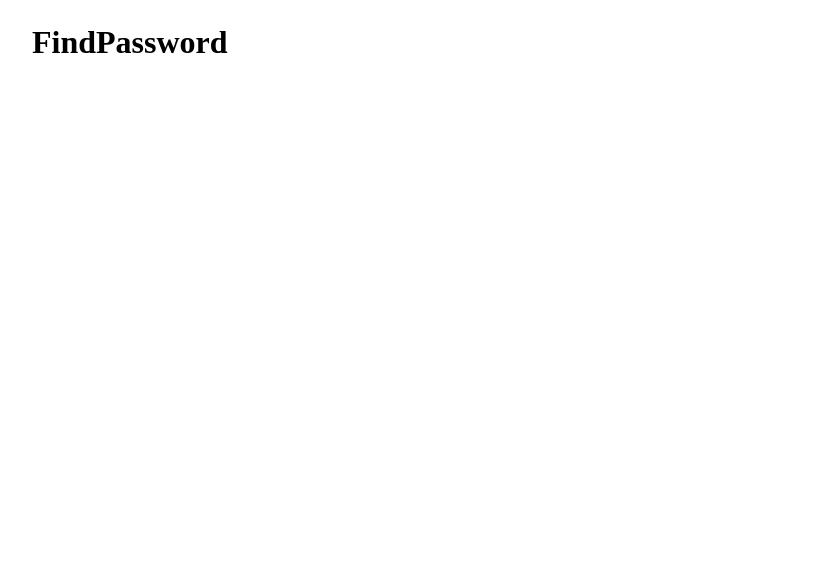
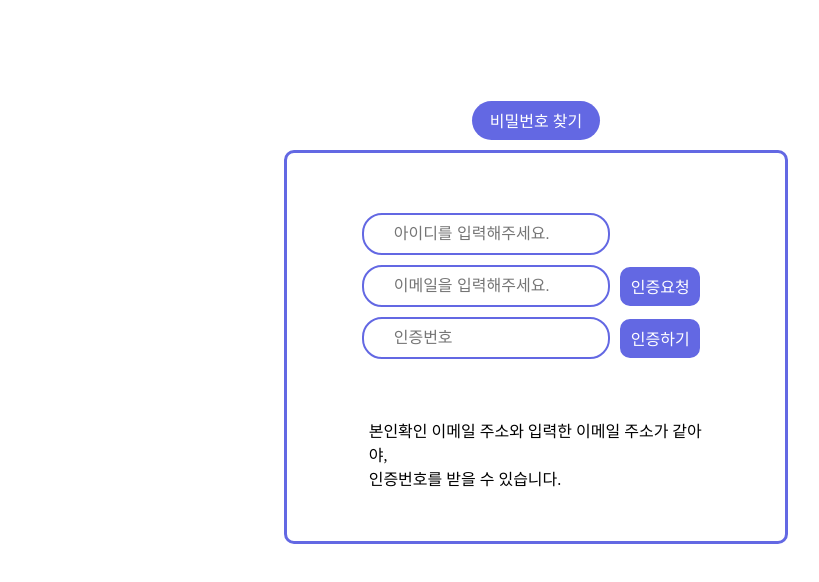
Before and after one commit to charBS0701/linkive-react, a React (Create React App) app: page /login/findpassword in a window 1280 px wide. Shown: the top 582 px of the page, without its empty margins (104-923 px from the left). Built offline with nearby package versions, Linux system fonts and the light colour scheme.

Commit message:
Feat FindPassword UI, 기능, API 완료

```diff
--- a/src/pages/setting/Btn.jsx
+++ b/src/components/Btn.jsx
@@ -26,6 +26,12 @@ const Btn = styled.button`
       font-size: 1.2rem;
     `
   }
+  ${(props) =>
+    props.$empty &&
+    css`
+    visibility: hidden;
+    `
+  }
 `;
 
 export default Btn;
--- a/src/pages/setting/InputLine.jsx
+++ b/src/components/InputLine.jsx
@@ -1,5 +1,5 @@
 import styled from "styled-components";
-import palette from "../../styles/colorPalette";
+import palette from "../styles/colorPalette";
 
 const InputLine = styled.input`
   // 글자 크기
--- /dev/null
+++ b/src/components/TitleComponent.jsx
@@ -0,0 +1,11 @@
+import styled from "styled-components";
+
+const TitleComponent = styled.span`
+    color: white;
+    background-color: #6368E3;
+    border-radius: 30px;
+    padding: 7px 20px;
+    align-content: center;
+`;
+
+export default TitleComponent;
--- a/src/pages/login/FindPassword.jsx
+++ b/src/pages/login/FindPassword.jsx
@@ -1,9 +1,209 @@
+import React, { useState } from "react";
+import { Link } from "react-router-dom";
+import {
+  Container,
+  ProfileContainer,
+  InfoRowContainer,
+} from "../setting/EditProfilePage";
+import TitleComponent from "../../components/TitleComponent";
+import Btn from "../../components/Btn";
+import InputLine from "../../components/InputLine";
+import styled from "styled-components";
+import palette from "../../styles/colorPalette";
+import FindPwAfter from "./FindPwAfter";
+
+const ContentContainer = styled.div`
+  width: 70%;
+`;
+
+const InformMessage = styled.div`
+  font-size: 1rem;
+  color: ${palette.mainColor};
+  margin-top: 5%;
+  margin-bottom: 5%;
+  margin-left: 2%;
+  visible: none;
+`;
+
 const FindPassword = () => {
-  console.log("FindPassword");
+  const [id, setId] = useState("");
+  const [email, setEmail] = useState("");
+  const [verificationCode, setVerificationCode] = useState("");
+  const [userVerificationCode, setUserVerificationCode] = useState("");
+  const [showInformMessage, setShowInformMessage] = useState(false);
+
+  const handleIdChange = (event) => {
+    setId(event.target.value);
+  };
+
+  const handleEmailChange = (event) => {
+    setEmail(event.target.value);
+  };
+
+  const handleVerificationCodeChange = (event) => {
+    setUserVerificationCode(event.target.value);
+  };
+
+  const handleSubmit = async () => {
+    const requestOptions = {
+      method: "POST",
+      headers: {
+        "Content-Type": "application/json",
+        "email-auth-type": "findPw",
+      },
+      body: JSON.stringify({ id, email }),
+    };
+
+    try { // 아이디와 이메일이 일치하는지 확인
+      const response = await fetch(
+        "http://localhost:8123/users/checkIdwithEmail",
+        requestOptions
+      );
+      if (response.status === 401) {
+        alert("해당 id의 user가 존재하지 않습니다.");
+        return;
+      } else if (response.status === 409) {
+        alert("아이디와 이메일이 일치하지 않습니다");
+        return;
+      }
+      alert("이메일로 인증번호가 발송되었습니다.");
+      setShowInformMessage(true);
+    }
+    catch (error) {
+      console.error("Error:", error);
+    }
+    try { // 인증번호 발송
+      const response = await fetch(
+        "http://localhost:8123/users/verifyEmail/send",
+        requestOptions
+      );
+      const data = await response.json();
+      setVerificationCode(data.verificationCode);
+    } catch (error) {
+      console.error("Error:", error);
+    }
+  };
+
+  const handleVerify = () => {
+    if (verificationCode == userVerificationCode) {
+      // string == number
+      alert("인증되었습니다.");
+      // 비밀번호 변경 페이지로 이동 <FindPwAfter />
+
+
+
+    } else {
+      alert("인증번호가 일치하지 않습니다.");
+    }
+  };
+
   return (
-    <>
-      <h1>FindPassword</h1>
-    </>
+    <Container style={{ marginTop: "10%" }}>
+      <TitleComponent style={{ marginBottom: "2%", padding: "1.5% 3.5%" }}>
+        비밀번호 찾기
+      </TitleComponent>
+      <ProfileContainer>
+        <InfoRowContainer style={{ padding: "10% 0" }}>
+          <ContentContainer style={{}}>
+            <div
+              style={{
+                marginTop: "10px",
+                display: "flex",
+                alignItems: "center",
+              }}
+            >
+              <InputLine
+                name="id"
+                type="text"
+                value={id}
+                onChange={handleIdChange}
+                placeholder="아이디를 입력해주세요."
+              />
+              <Btn
+                $empty
+                style={{
+                  padding: "1.5%",
+                  width: "120px",
+                  marginLeft: "10px",
+                  borderRadius: "10px",
+                }}
+              >
+                여백맞춤
+              </Btn>
+            </div>
+
+            <div
+              style={{
+                display: "flex",
+                alignItems: "center",
+                justifyItems: "center",
+              }}
+            >
+              <InputLine
+                style={{ marginBottom: "0px" }}
+                name="email"
+                type="email"
+                value={email}
+                onChange={handleEmailChange}
+                placeholder="이메일을 입력해주세요."
+              />
+              <Btn
+                $colored
+                onClick={handleSubmit}
+                style={{
+                  padding: "1.5%",
+                  width: "120px",
+                  marginLeft: "10px",
+                  borderRadius: "10px",
+                }}
+              >
+                인증요청
+              </Btn>
+            </div>
+            <div
+              style={{
+                marginTop: "10px",
+                display: "flex",
+                alignItems: "center",
+              }}
+            >
+              <InputLine
+                style={{ marginBottom: "0px" }}
+                onChange={handleVerificationCodeChange}
+                type="text"
+                placeholder="인증번호"
+              />
+              <Btn
+                $colored
+                onClick={handleVerify}
+                style={{
+                  padding: "1.5%",
+                  width: "120px",
+                  marginLeft: "10px",
+                  borderRadius: "10px",
+                }}
+              >
+                인증하기
+              </Btn>
+            </div>
+
+            {showInformMessage ? (
+              <InformMessage>
+                회원님의 아이디로 이메일로 전송되었습니다.
+              </InformMessage>
+            ) : (
+              <InformMessage style={{ visibility: "hidden" }}>
+                회원님의 아이디로 이메일로 전송되었습니다.
+              </InformMessage>
+            )}
+            <div style={{ marginLeft: "2%" }}>
+              본인확인 이메일 주소와 입력한 이메일 주소가 같아야,
+              <br /> 인증번호를 받을 수 있습니다.
+            </div>
+          </ContentContainer>
+        </InfoRowContainer>
+      </ProfileContainer>
+    </Container>
   );
 };
 
--- /dev/null
+++ b/src/pages/login/FindPwAfter.jsx
@@ -0,0 +1,4 @@
+const FindPwAfter = () => {
+};
+
+export default FindPwAfter;
--- a/src/pages/setting/ChangePwModal.jsx
+++ b/src/pages/setting/ChangePwModal.jsx
@@ -7,8 +7,8 @@ import {
   ModalContent,
 } from "./InquireModal";
 import axios from "axios";
-import Btn from "./Btn";
-import InputLine from "./InputLine";
+import Btn from "../../components/Btn";
+import InputLine from "../../components/InputLine";
 import showPwIcon from "../../contents/showPwIcon.png";
 import checkImg from "../../contents/check_img.png";
 import IncorrectImg from "../../contents/incorrect_img.svg";
--- a/src/pages/setting/EditProfilePage.jsx
+++ b/src/pages/setting/EditProfilePage.jsx
@@ -4,12 +4,13 @@ import edit_img from "../../contents/edit.png";
 import styled, { css } from "styled-components";
 import { useState, useEffect } from "react";
 import WithdrawButton from "./WithdrawButton";
-import Btn from "./Btn";
+import Btn from "../../components/Btn";
 import axios from "axios";
 import Cookies from "js-cookie";
 import ChangePwModal from "./ChangePwModal";
+import { isDisabled } from "@testing-library/user-event/dist/utils";
 
-const Container = styled.div`
+export const Container = styled.div`
   display: flex;
   flex-direction: column;
   align-items: center;
@@ -17,7 +18,7 @@ const Container = styled.div`
   margin: 0 auto;
 `;
 
-const ProfileContainer = styled.div`
+export const ProfileContainer = styled.div`
   width: 100%;
   display: flex;
   flex-direction: row;
@@ -39,7 +40,7 @@ const InputNicknameContainer = styled.div`
   justify-content: space-between;
 `;
 
-const InfoRow = ({ label, img, value, can_edit, userInfo, handlePasswordChange}) => {
+const InfoRow = ({ label, img, value, can_edit, userInfo, handleClick }) => {
   // 변경할 정보 입력하는 모달열기
   const [changeNicknameModalOpen, setChangeNicknameModalOpen] = useState(false);
   const [changePwModalOpen, setChangePwModalOpen] = useState(false);
@@ -77,7 +78,6 @@ const InfoRow = ({ label, img, value, can_edit, userInfo, handlePasswordChange})
     }
   };
 
-
   return (
     <div
       style={{
@@ -100,39 +100,12 @@ const InfoRow = ({ label, img, value, can_edit, userInfo, handlePasswordChange})
       >
         {label}
       </label>
-      <span
-        style={{
-          flex: "3",
-          border: "none",
-          color: can_edit ? "inherit" : "#999999",
-          fontWeight: can_edit ? "bold" : "normal",
-        }}
-      >
-        {value}
-      </span>
-      <img
-        src={img}
-        width="27px"
-        height="27px"
-        alt={can_edit}
-        style={{ marginRight: "20px" }}
-        onClick={handleEditClick}
-      />
-      <ChangePwModal
-        isOpen={changePwModalOpen}
-        close={closeChangePwModal}
-        onOk={handlePasswordChange} // Pass the callback function to the ChangePwModal
-        header="닉네임 변경"
-        label="닉네임"
-        value={value}
-        userInfo={userInfo}
-      />
+        <EditInput initialValue={value} canEdit={can_edit}/>
     </div>
-
   );
 };
 
-const InfoRowContainer = styled.div`
+export const InfoRowContainer = styled.div`
   width: 100%;
   border: solid;
   border-color: #6368e3;
@@ -151,7 +124,65 @@ const ButtonContainer = styled.div`
   justify-content: space-evenly;
 `;
 
-const EditButton = ({accessToken, refreshToken, newPassword}) => {
+const EditInput = ({ initialValue }) => {
+  const [isEditing, setIsEditing] = useState(false);
+  const [value, setValue] = useState(initialValue);
+
+  const handleInputChange = (event) => {
+    setValue(event.target.value);
+  };
+
+  const handleEditClick = () => {
+    setIsEditing(true);
+  };
+
+  const handleBlur = () => {
+    setIsEditing(false);
+  };
+
+return (
+  <div style={{ display: "flex", alignItems: "center" }}>
+    {isEditing ? (
+      <input
+        type="text"
+        value={value}
+        onChange={handleInputChange}
+        onBlur={handleBlur}
+        autoFocus
+        style={{
+          marginLeft: "5%",
+          fontSize: "25px",
+          fontWeight: "bold",
+          opacity: "50%",
+          border: "none",
+        }}
+      />
+    ) : (
+      <span
+        style={{
+          marginLeft: "5%",
+          fontSize: "25px",
+          fontWeight: "bold",
+          opacity: "50%",
+          border: "none",
+        }}
+      >
+        {value}
+      </span>
+    )}
+    <img
+      src={edit_img}
+      width="27px"
+      height="27px"
+      alt="edit"
+      style={{ marginRight: "20px" }}
+      onClick={handleEditClick}
+    />
+  </div>
+);
+};
+
+const EditButton = ({ accessToken, refreshToken, newPassword }) => {
   const handleChangeUserInfo = async (event) => {
     event.preventDefault();
 
@@ -164,7 +195,8 @@ const EditButton = ({accessToken, refreshToken, newPassword}) => {
           newNickname: "dum12",
           newId: "du1r2",
           newPassword: newPassword,
-          newProfileImg: "http://k.kakaocdn.net/dn/dGxpqk/btrVBQOZowS/hbRZhxNkPnfIGSikcys6V0/img_640x640.jpg"
+          newProfileImg:
+            "http://k.kakaocdn.net/dn/dGxpqk/btrVBQOZowS/hbRZhxNkPnfIGSikcys6V0/img_640x640.jpg",
         },
         {
           headers: {
@@ -174,10 +206,10 @@ const EditButton = ({accessToken, refreshToken, newPassword}) => {
         }
       );
       console.log(response);
-      if (response.status===200) {
+      if (response.status === 200) {
         // 쿠키삭제
-        Cookies.remove('accessToken', { path: '' })
-        Cookies.remove('refreshToken', { path: '' })
+        Cookies.remove("accessToken", { path: "" });
+        Cookies.remove("refreshToken", { path: "" });
 
         alert("회원정보가 수정되었습니다. 다시 로그인 해주세요.");
         window.location.reload();
@@ -186,7 +218,6 @@ const EditButton = ({accessToken, refreshToken, newPassword}) => {
       console.log(err);
       alert("회원정보 수정에 실패했습니다.");
     }
-
   };
   return (
     <Btn $big $colored onClick={handleChangeUserInfo}>
@@ -218,8 +249,11 @@ const EditProfile = ({ userInfo }) => {
   const accessToken = Cookies.get("accessToken");
   const refreshToken = Cookies.get("refreshToken");
 
+  const clickNicknameChange = (event) => {
+
+  };
+
   return (
-
     <Container>
       <ProfileContainer>
         <img
@@ -234,30 +268,24 @@ const EditProfile = ({ userInfo }) => {
         />{" "}
         {/* 프로필 사진 불러오고 누르면 수정할 수 있도록 */}
         <InputNicknameContainer>
-            <input
+          <EditInput
+            active="disabled"
             type="text"
             placeholder={originNickname}
             value={nickname}
             onChange={(event) => setNickname(event.target.value)}
-              style={{
-                marginLeft: "5%",
-                fontSize: "25px",
-                fontWeight: "bold",
-                opacity: "50%",
-                border: "none",
-              }}
           />
-            <img src={edit_img} alt="cheched" style={{width:"25px", height:"25px", padding:"5px 20px"}}/>
         </InputNicknameContainer>
       </ProfileContainer>
       <InfoRowContainer>
+        <InfoRow label="아이디" value={userId} img={edit_img} can_edit={true} />
         <InfoRow
-            label="아이디"
-            value={userId}
+          label="비밀번호"
           img={edit_img}
           can_edit={true}
+          userInfo={userInfo}
+          handleClick={handlePasswordChange}
         />
-          <InfoRow label="비밀번호" img={edit_img} can_edit={true} userInfo={userInfo} handlePasswordChange={handlePasswordChange}/>
         <InfoRow
           label="이메일"
           value={email}
@@ -267,7 +295,11 @@ const EditProfile = ({ userInfo }) => {
       </InfoRowContainer>
       <ButtonContainer>
         <WithdrawButton />
-          <EditButton accessToken={accessToken} refreshToken={refreshToken} newPassword={newPassword}/>
+        <EditButton
+          accessToken={accessToken}
+          refreshToken={refreshToken}
+          newPassword={newPassword}
+        />
       </ButtonContainer>
     </Container>
   );
--- a/src/pages/setting/InquireModal.jsx
+++ b/src/pages/setting/InquireModal.jsx
@@ -1,7 +1,7 @@
 import React, { useState } from "react";
 import styled, { css } from "styled-components";
 import palette from "../../styles/colorPalette";
-import Btn from "./Btn";
+import Btn from "../../components/Btn";
 
 export const ModalContainer = styled.div`
   display: flex;
--- a/src/pages/setting/LogoutModal.jsx
+++ b/src/pages/setting/LogoutModal.jsx
@@ -1,7 +1,7 @@
 import React from "react";
 import styled from "styled-components";
 import axios from "axios";
-import Btn from "./Btn";
+import Btn from "../../components/Btn";
 import xImg from "../../contents/x.png";
 import Cookies from "js-cookie";
 
--- a/src/pages/setting/WithdrawButton.jsx
+++ b/src/pages/setting/WithdrawButton.jsx
@@ -1,6 +1,6 @@
 import React, { useState } from "react";
 import WithdrawModal from "./WithdrawModal";
-import Btn from "./Btn";
+import Btn from "../../components/Btn";
 
 const WithdrawButton = (props) => {
   const [modalIsOpen, setModalIsOpen] = useState(false);
--- a/src/pages/setting/WithdrawModal.jsx
+++ b/src/pages/setting/WithdrawModal.jsx
@@ -1,8 +1,8 @@
 import React, { useState } from "react";
 import styled, { css } from "styled-components";
 import axios from "axios";
-import InputLine from "./InputLine";
-import Btn from "./Btn";
+import InputLine from "../../components/InputLine";
+import Btn from "../../components/Btn";
 
 const ModalContainer = styled.div`
   display: flex;
```
Also changed, not shown: src/pages/setting/Setting.jsx (+4 -23 lines). Lines whose indentation alone changed are shown as unchanged.
